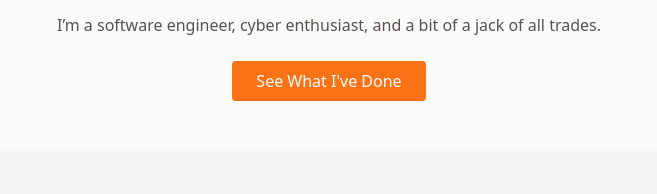
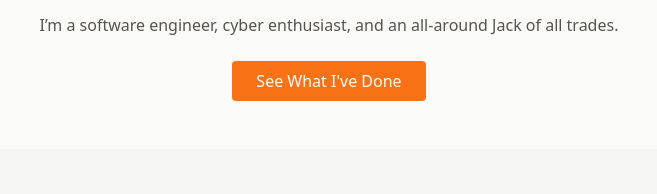
Before and after one commit to serkez/naomiserkez, a plain HTML site: page index.html in a window 1280 px wide. Shown: the part 283-477 px from the top of the page, 311-968 px from the left. Drawn offline with nearby package versions, Linux system fonts and the light colour scheme.

Commit message:
Update blurb again

```diff
--- a/index.html
+++ b/index.html
@@ -37,8 +37,7 @@
         <div class="container mx-auto text-center">
             <img src="assets\img\profilepic.png" alt="Naomi Serkez" class="w-32 h-32 mx-auto rounded-full">
             <h2 class="text-4xl font-bold text-stone-900">Hi, I'm Naomi</h2>
-            <p class="text-stone-600 mt-4">I’m a software engineer, cyber enthusiast, and a bit of a jack of all
-                trades.</p>
+            <p class="text-stone-600 mt-4">I’m a software engineer, cyber enthusiast, and an all-around Jack of all trades.</p>
             <a href="#projects"
                 class="mt-6 inline-block bg-orange-500 text-white py-2 px-6 rounded hover:bg-orange-600">See What I've
                 Done</a>
```
